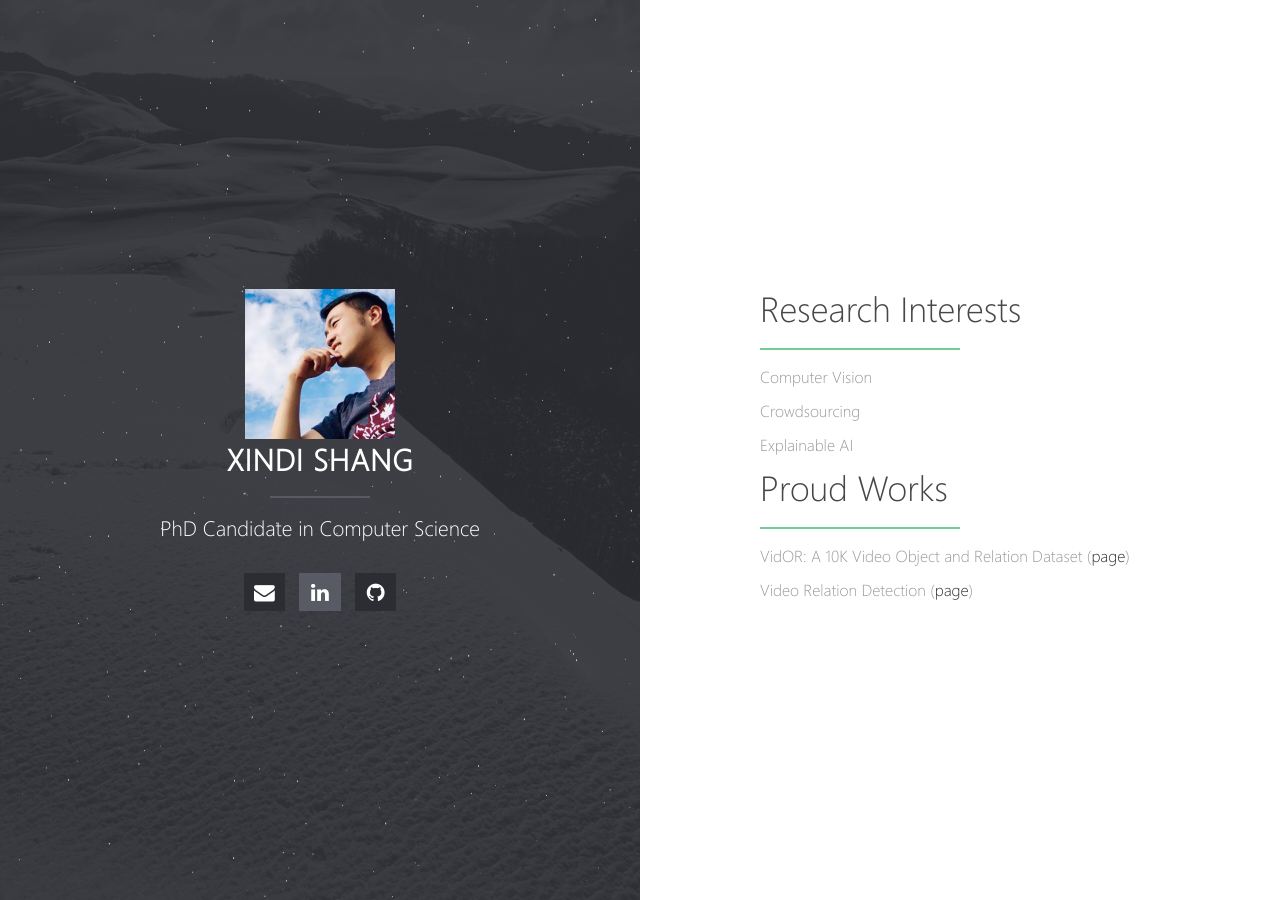
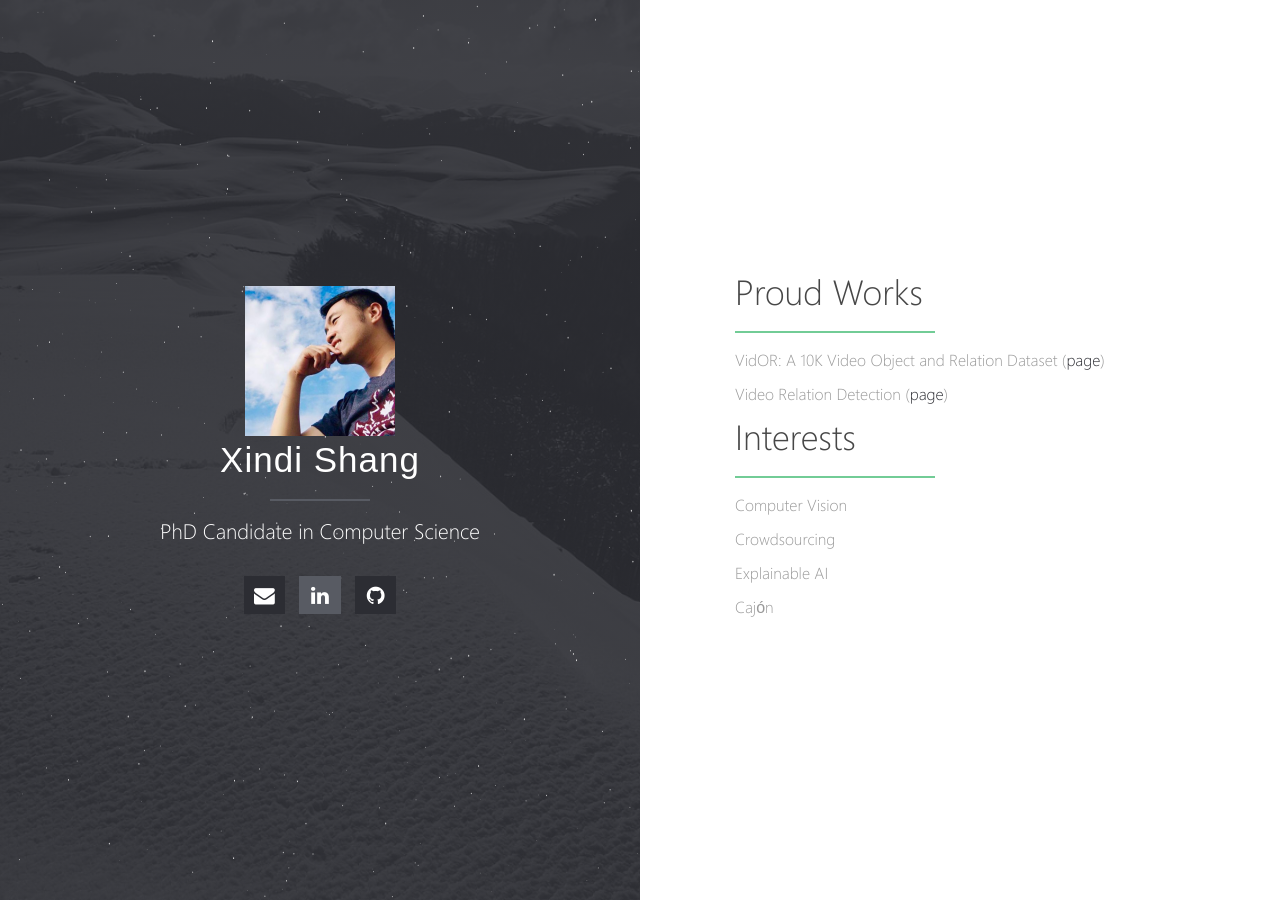
Before and after one commit to xdshang/xdshang.github.io, a Jekyll site: the page built from index.md, in a window 1280 px wide. Built offline with Jekyll 4.4.1, drawn with Linux system fonts in a browser that asks for light colours; our own code applies the rules of GitHub Pages for plain Markdown files.

Commit message:
Minor improvements

```diff
--- a/_includes/head.html
+++ b/_includes/head.html
@@ -2,11 +2,7 @@
   <meta charset="utf-8">
   <meta http-equiv="X-UA-Compatible" content="IE=edge">
   <meta name="viewport" content="width=device-width, initial-scale=1, user-scalable=no">
-  {% if page.title %}
-  <title>{{ page.title | markdownify | strip_html | strip_newlines | escape_once }} &#8211; {{ site.title }}</title>
-  {% else %}
   <title>{{ site.title }}</title>
-  {% endif %}
   {% if page.excerpt %}
   <meta name="description" content="{{ page.excerpt | markdownify | strip_html | strip_newlines | escape_once }}">
   {% else %}
--- a/assets/_sass/_site.scss
+++ b/assets/_sass/_site.scss
@@ -297,7 +297,7 @@ canvas {
 .main-info,
 .about-info {
   text-align: center;
-  max-width: 400px;
+  max-width: 450px;
   width: 100%;
   margin: 0 auto;
   h1,
@@ -391,8 +391,8 @@ canvas {
 .main-info {
   color: $white;
   h1 {
-    font-weight: bold;
-    text-transform: uppercase;
+    font-family: 'Allura', arial;
+    font-size: 35px;
     letter-spacing: 1px;
   }
   h2 {
--- a/index.md
+++ b/index.md
@@ -1,7 +1,13 @@
 ---
 layout: home
 ---
-# Research Interests
+# Proud Works
+
+VidOR: A 10K Video Object and Relation Dataset ([page](docs/vidor.html))
+
+Video Relation Detection ([page](docs/imagenet-vidvrd.html))
+
+# Interests
 
 Computer Vision
 
@@ -9,9 +15,4 @@ Crowdsourcing
 
 Explainable AI
 
-
-# Proud Works
-
-VidOR: A 10K Video Object and Relation Dataset ([page](docs/vidor.html))
-
-Video Relation Detection ([page](docs/imagenet-vidvrd.html))
+Cajón
```
Also changed, not shown: README.md, assets/fonts/allura.ttf (added).
